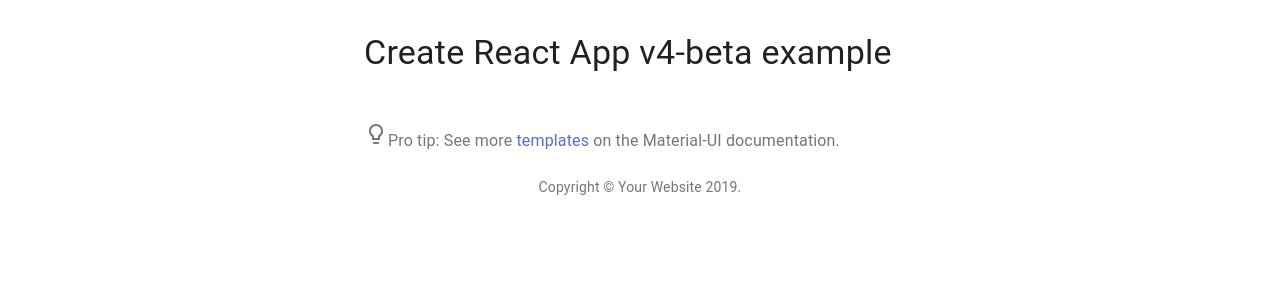
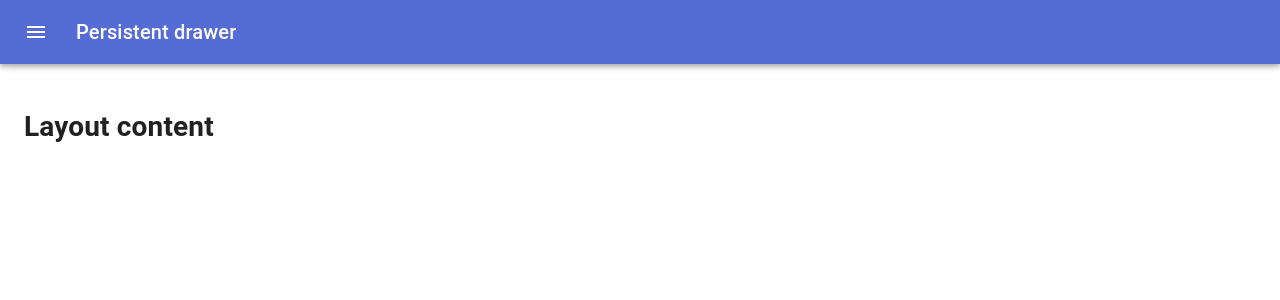
Before and after one commit to YeShengdong/react-cms-framework, a React app in the folder FE/: page / in a window 1280 px wide. Shown: the top 300 px of the page. Built offline with nearby package versions, Linux system fonts and the light colour scheme.

Commit message:
create default layout component

```diff
--- a/FE/package.json
+++ b/FE/package.json
@@ -10,6 +10,9 @@
   },
   "dependencies": {
     "@material-ui/core": "^4.5.2",
+    "@material-ui/icons": "^4.5.1",
+    "classnames": "^2.2.6",
+    "prop-types": "^15.7.2",
     "react": "^16.11.0",
     "react-dom": "^16.11.0"
   },
--- a/FE/src/App.js
+++ b/FE/src/App.js
@@ -1,33 +1,10 @@
 import React from 'react';
-import Container from '@material-ui/core/Container';
-import Typography from '@material-ui/core/Typography';
-import Box from '@material-ui/core/Box';
-import Link from '@material-ui/core/Link';
-import ProTip from './ProTip';
-
-function Copyright() {
-  return (
-    <Typography variant="body2" color="textSecondary" align="center">
-      {'Copyright © '}
-      <Link color="inherit" href="https://material-ui.com/">
-        Your Website
-      </Link>{' '}
-      {new Date().getFullYear()}
-      {'.'}
-    </Typography>
-  );
-}
+import DefaultLayout from './components/ui/layout';
 
 export default function App() {
   return (
-    <Container maxWidth="sm">
-      <Box my={4}>
-        <Typography variant="h4" component="h1" gutterBottom>
-          Create React App v4-beta example
-        </Typography>
-        <ProTip />
-        <Copyright />
-      </Box>
-    </Container>
+    <DefaultLayout>
+      <h1>Layout content</h1>
+    </DefaultLayout>
   );
 }
--- /dev/null
+++ b/FE/src/components/ui/layout/index.js
@@ -0,0 +1,159 @@
+import React from 'react';
+import PropTypes from 'prop-types';
+import classNames from 'classnames';
+import { makeStyles, useTheme } from '@material-ui/core/styles';
+import {
+  Drawer,
+  AppBar, Toolbar, Divider, IconButton,
+  List, ListItem, ListItemIcon, ListItemText, Typography,
+} from '@material-ui/core';
+import MenuIcon from '@material-ui/icons/Menu';
+import ChevronLeftIcon from '@material-ui/icons/ChevronLeft';
+import ChevronRightIcon from '@material-ui/icons/ChevronRight';
+import InboxIcon from '@material-ui/icons/MoveToInbox';
+import MailIcon from '@material-ui/icons/Mail';
+
+const drawerWidth = 240;
+
+const useStyles = makeStyles((theme) => ({
+  root: {
+    display: 'flex',
+  },
+  appBar: {
+    transition: theme.transitions.create(['margin', 'width'], {
+      easing: theme.transitions.easing.sharp,
+      duration: theme.transitions.duration.leavingScreen,
+    }),
+  },
+  appBarShift: {
+    width: `calc(100% - ${drawerWidth}px)`,
+    marginLeft: drawerWidth,
+    transition: theme.transitions.create(['margin', 'width'], {
+      easing: theme.transitions.easing.easeOut,
+      duration: theme.transitions.duration.enteringScreen,
+    }),
+  },
+  menuButton: {
+    marginRight: theme.spacing(2),
+  },
+  hide: {
+    display: 'none',
+  },
+  drawer: {
+    width: drawerWidth,
+    flexShrink: 0,
+  },
+  drawerPaper: {
+    width: drawerWidth,
+  },
+  drawerHeader: {
+    display: 'flex',
+    alignItems: 'center',
+    padding: theme.spacing(0, 1),
+    ...theme.mixins.toolbar,
+    justifyContent: 'flex-end',
+  },
+  content: {
+    flexGrow: 1,
+    padding: theme.spacing(3),
+    transition: theme.transitions.create('margin', {
+      easing: theme.transitions.easing.sharp,
+      duration: theme.transitions.duration.leavingScreen,
+    }),
+    marginLeft: -drawerWidth,
+  },
+  contentShift: {
+    transition: theme.transitions.create('margin', {
+      easing: theme.transitions.easing.easeOut,
+      duration: theme.transitions.duration.enteringScreen,
+    }),
+    marginLeft: 0,
+  },
+}));
+
+function DefaultLayout({ children }) {
+  const classes = useStyles();
+  const theme = useTheme();
+  const [open, setOpen] = React.useState(false);
+
+  const handleDrawerOpen = () => {
+    setOpen(true);
+  };
+
+  const handleDrawerClose = () => {
+    setOpen(false);
+  };
+
+  return (
+    <div className={classes.root}>
+      <AppBar
+        position="fixed"
+        className={classNames(classes.appBar, {
+          [classes.appBarShift]: open,
+        })}
+      >
+        <Toolbar>
+          <IconButton
+            color="inherit"
+            aria-label="open drawer"
+            onClick={handleDrawerOpen}
+            edge="start"
+            className={classNames(classes.menuButton, open && classes.hide)}
+          >
+            <MenuIcon />
+          </IconButton>
+          <Typography variant="h6" noWrap>
+            Persistent drawer
+          </Typography>
+        </Toolbar>
+      </AppBar>
+      <Drawer
+        className={classes.drawer}
+        variant="persistent"
+        anchor="left"
+        open={open}
+        classes={{
+          paper: classes.drawerPaper,
+        }}
+      >
+        <div className={classes.drawerHeader}>
+          <IconButton onClick={handleDrawerClose}>
+            {theme.direction === 'ltr' ? <ChevronLeftIcon /> : <ChevronRightIcon />}
+          </IconButton>
+        </div>
+        <Divider />
+        <List>
+          {['Inbox', 'Starred', 'Send email', 'Drafts'].map((text, index) => (
+            <ListItem button key={text}>
+              <ListItemIcon>{index % 2 === 0 ? <InboxIcon /> : <MailIcon />}</ListItemIcon>
+              <ListItemText primary={text} />
+            </ListItem>
+          ))}
+        </List>
+        <Divider />
+        <List>
+          {['All mail', 'Trash', 'Spam'].map((text, index) => (
+            <ListItem button key={text}>
+              <ListItemIcon>{index % 2 === 0 ? <InboxIcon /> : <MailIcon />}</ListItemIcon>
+              <ListItemText primary={text} />
+            </ListItem>
+          ))}
+        </List>
+      </Drawer>
+      <main
+        className={classNames(classes.content, {
+          [classes.contentShift]: open,
+        })}
+      >
+        <div className={classes.drawerHeader} />
+        {children}
+      </main>
+    </div>
+  );
+}
+
+DefaultLayout.propTypes = {
+  children: PropTypes.element.isRequired,
+};
+
+export default DefaultLayout;
```
Also changed, not shown: 1 other file (tests, documents, lock files or other folders).
